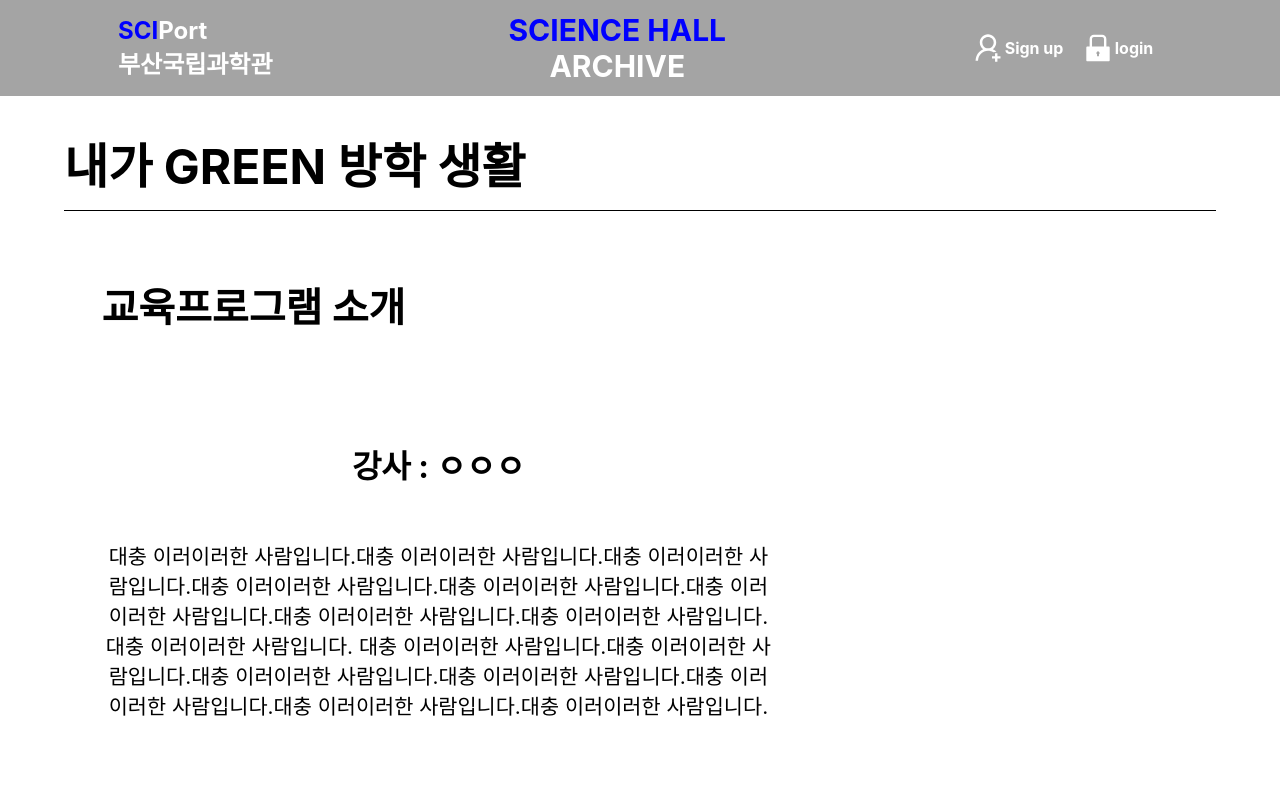
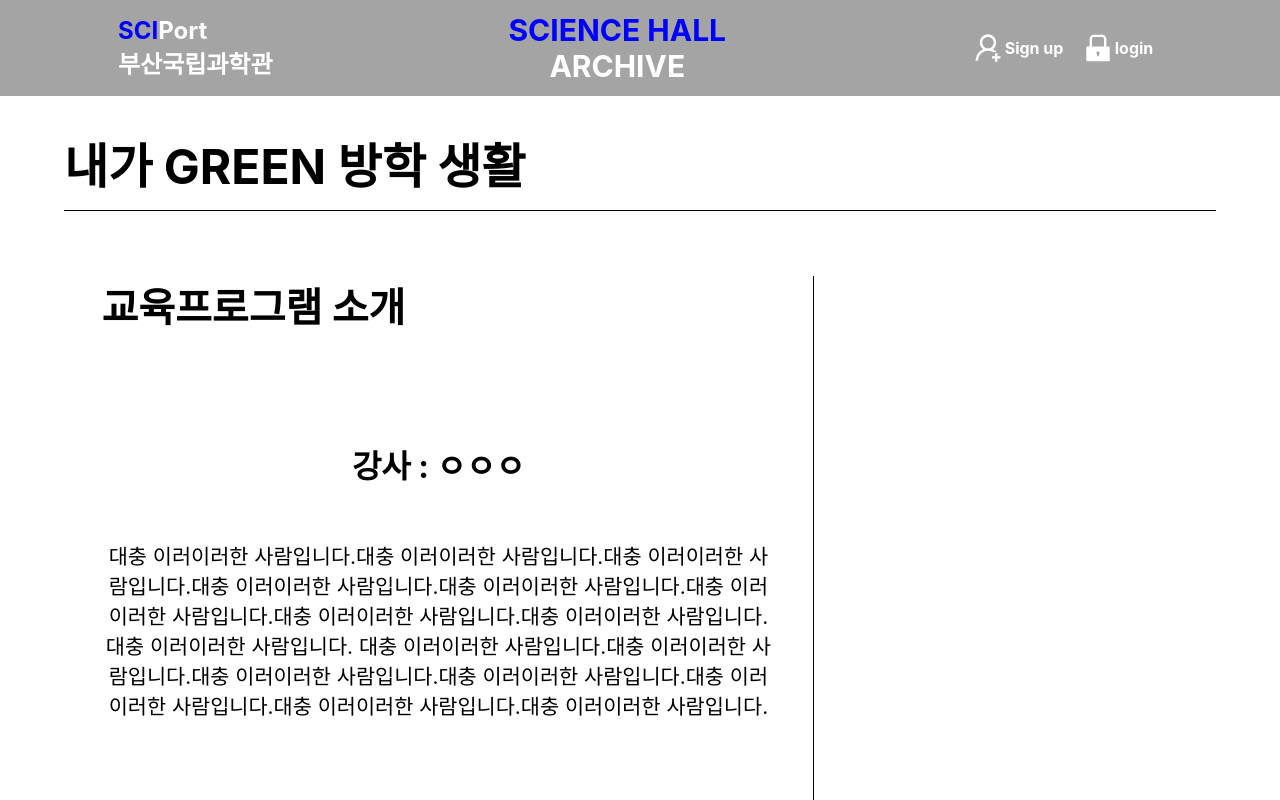
Before and after one commit to SciPort/sciport_archive_frontend, a React (Create React App) app: page /detail in a window 1280 px wide. Shown: the top 800 px of the page. Built offline with nearby package versions, Linux system fonts and the light colour scheme.

Commit message:
Update::강의 설명화면 leftBox부분 완성

```diff
--- a/src/pages/detail/index.js
+++ b/src/pages/detail/index.js
@@ -34,7 +34,7 @@ const index = () => {
               설명
             </p>
           </div>
-          <subTitle>준비물</subTitle>
+          <h2>준비물</h2>
           <p>필기구 등...</p>
           <div>
             <p>유의사항</p>
--- a/src/pages/detail/style.js
+++ b/src/pages/detail/style.js
@@ -27,6 +27,7 @@ export const ContentBox = styled.div`
 
 export const LeftBox = styled.div`
   width: 65%;
+  border-right: 1px solid black;
   /* background-color: white; */
   h2 {
     font-size: 250%;
@@ -47,6 +48,21 @@ export const LeftBox = styled.div`
     width: 90%;
     font-size: 130%;
   }
+  > p {
+    font-size: 130%;
+    margin-left: 5%;
+    width: 90%;
+  }
+  div:last-child {
+    background-color: lightgrey;
+    width: 90%;
+    margin-left: 5%;
+    margin-bottom: 5%;
+    height: 30vh;
+  }
+  div:last-child p {
+    text-align: start;
+  }
 `;
 export const subTitle = styled.h2`
   margin-top: 5%;
```
